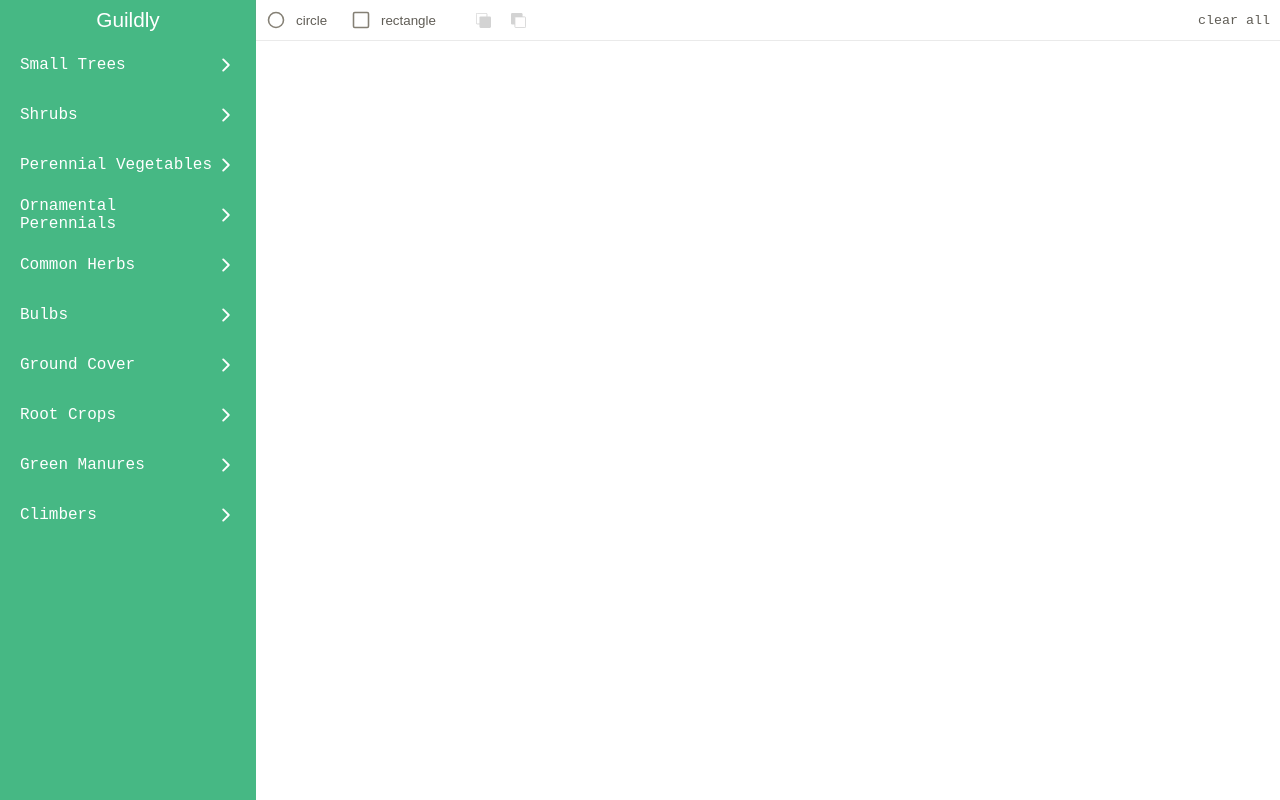
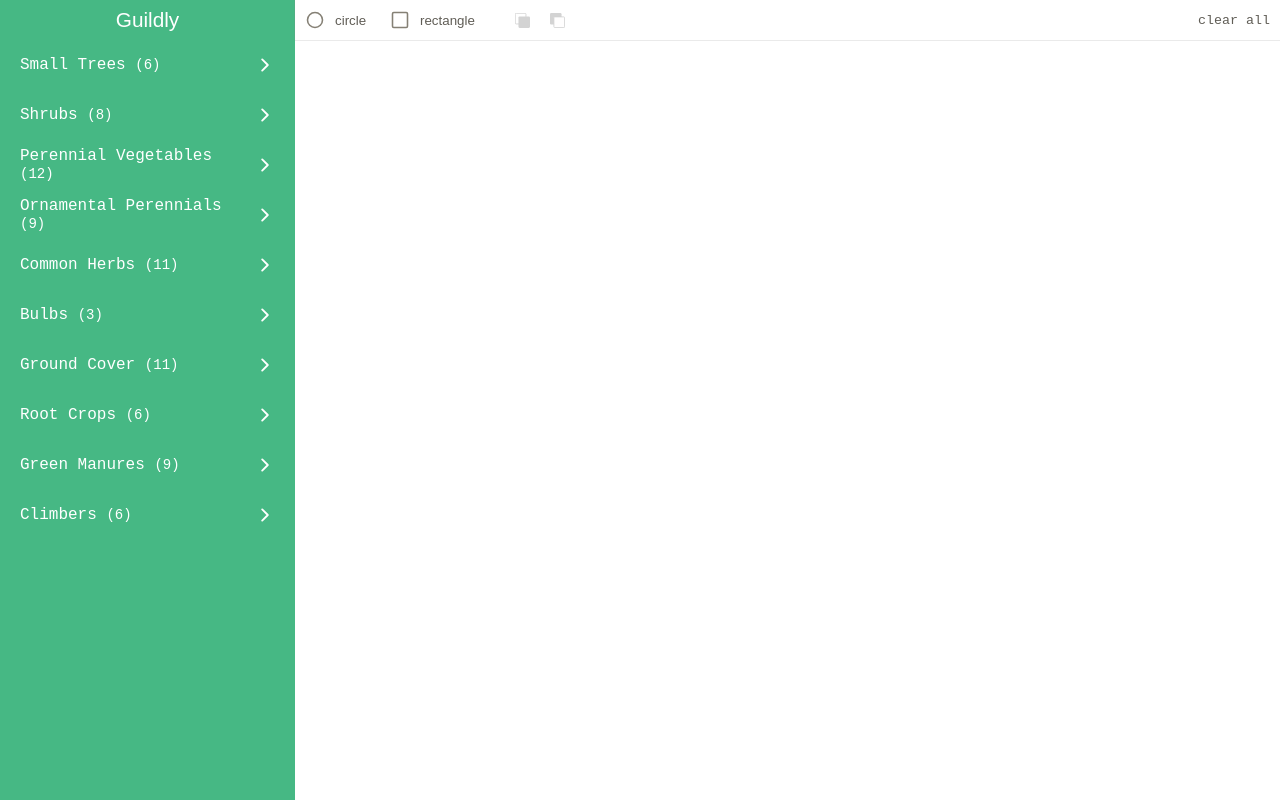
Before and after one commit to npminitthough/guildly, a React (Create React App) app: page /design in a window 1280 px wide. Built offline with nearby package versions, Linux system fonts and the light colour scheme; a web font is replaced by a local one.

Commit message:
Replace <PlantOption> with <PlantInfo> in the category section of the design page side menu and update styles accordingly.

```diff
--- a/src/components/Canvas/Canvas.tsx
+++ b/src/components/Canvas/Canvas.tsx
@@ -7,7 +7,7 @@ import { ICard } from "../../ts/interfaces";
 import Card from "./Card";
 
 interface IProps {
-  style: React.CSSProperties;
+  style?: React.CSSProperties;
 }
 
 export default function Canvas({ style }: IProps) {
--- a/src/components/Menu/Menu.tsx
+++ b/src/components/Menu/Menu.tsx
@@ -23,6 +23,7 @@ const MenuWrapper = styled.aside`
   color: white;
   font-family: monospace;
   overflow-y: auto;
+  overflow-x: hidden;
   scrollbar-color: ${GlobalStyles.colors.secondary500}
     ${GlobalStyles.colors.primary500};
   scrollbar-width: thin;
--- a/src/components/PlantMenu/Category.tsx
+++ b/src/components/PlantMenu/Category.tsx
@@ -5,10 +5,13 @@ import GlobalStyles from "../../constants/styles";
 
 import { ICategory } from "../../ts/interfaces";
 import { CategoryName } from "../../ts/types";
-import PlantOption from "./PlantOption";
+import PlantInfo from "../PlantInfo/PlantInfo";
 
 import ForwardChevron from "./img/chevron-forward-outline.svg";
 import DownChevron from "./img/chevron-down-outline.svg";
+import PlantOptionContainer from "./PlantOptionContainer";
+
+import { IOptionComponentProps } from "./ts/interface";
 
 interface IProps {
   category: ICategory;
@@ -24,17 +27,29 @@ export default function Category({ category }: IProps) {
   return (
     <div>
       <CategoryHeader onClick={onHeaderClick}>
-        <p>{category.name}</p>
+        <p>
+          {category.name} <Count>({category.plants.length})</Count>
+        </p>
         <Icon src={showPlantOptions ? DownChevron : ForwardChevron} />
       </CategoryHeader>
       {showPlantOptions && (
         <PlantOptions className="plant-options">
           {category.plants.map((plant, i) => {
             return (
-              <PlantOption
+              <PlantOptionContainer
                 key={i}
                 plant={plant}
                 category={category.name as CategoryName}
+                optionComponent={(props: IOptionComponentProps) => {
+                  return (
+                    <PlantInfo
+                      {...props}
+                      plant={plant}
+                      highlightOnHover
+                      style={{ cursor: "pointer" }}
+                    />
+                  );
+                }}
               />
             );
           })}
@@ -57,9 +72,15 @@ const CategoryHeader = styled.div`
   margin: 0 20px;
 `;
 
+const Count = styled.span`
+  color: white;
+  font-size: 14px;
+`;
+
 const PlantOptions = styled.div`
-  max-height: 160px;
+  max-height: 300px;
   overflow-y: auto;
+  overflow-x: hidden;
   background-color: ${GlobalStyles.colors.primary500};
   scrollbar-color: ${GlobalStyles.colors.secondary500}
     ${GlobalStyles.colors.primary500};
--- /dev/null
+++ b/src/components/PlantMenu/ts/interface.ts
@@ -0,0 +1,4 @@
+export interface IOptionComponentProps {
+  onClick: () => void,
+  className: string
+}
--- a/src/components/common/Nav/Nav.tsx
+++ b/src/components/common/Nav/Nav.tsx
@@ -31,7 +31,7 @@ const StyledNav = styled.nav<{ height?: string }>`
 `;
 
 const Logo = styled(Link)`
-  flex: 1;
+  width: 295px;
   display: flex;
   justify-content: space-around;
   align-items: center;
--- a/src/pages/DesignPage/DesignPage.tsx
+++ b/src/pages/DesignPage/DesignPage.tsx
@@ -25,10 +25,10 @@ export default function DesignPage() {
             <Toolbar />
           </Nav>
           <Container className="l-design-page" navHeight={navHeight}>
-            <Menu style={{ flex: 1 }}>
+            <Menu style={{ width: '295px' }}>
               <PlantMenu />
             </Menu>
-            <Canvas style={{ flex: 4 }} />
+            <Canvas />
           </Container>
         </div>
       </DesignContextProvider>
```
Also changed, not shown: 2 other files (tests, documents, lock files or other folders).
